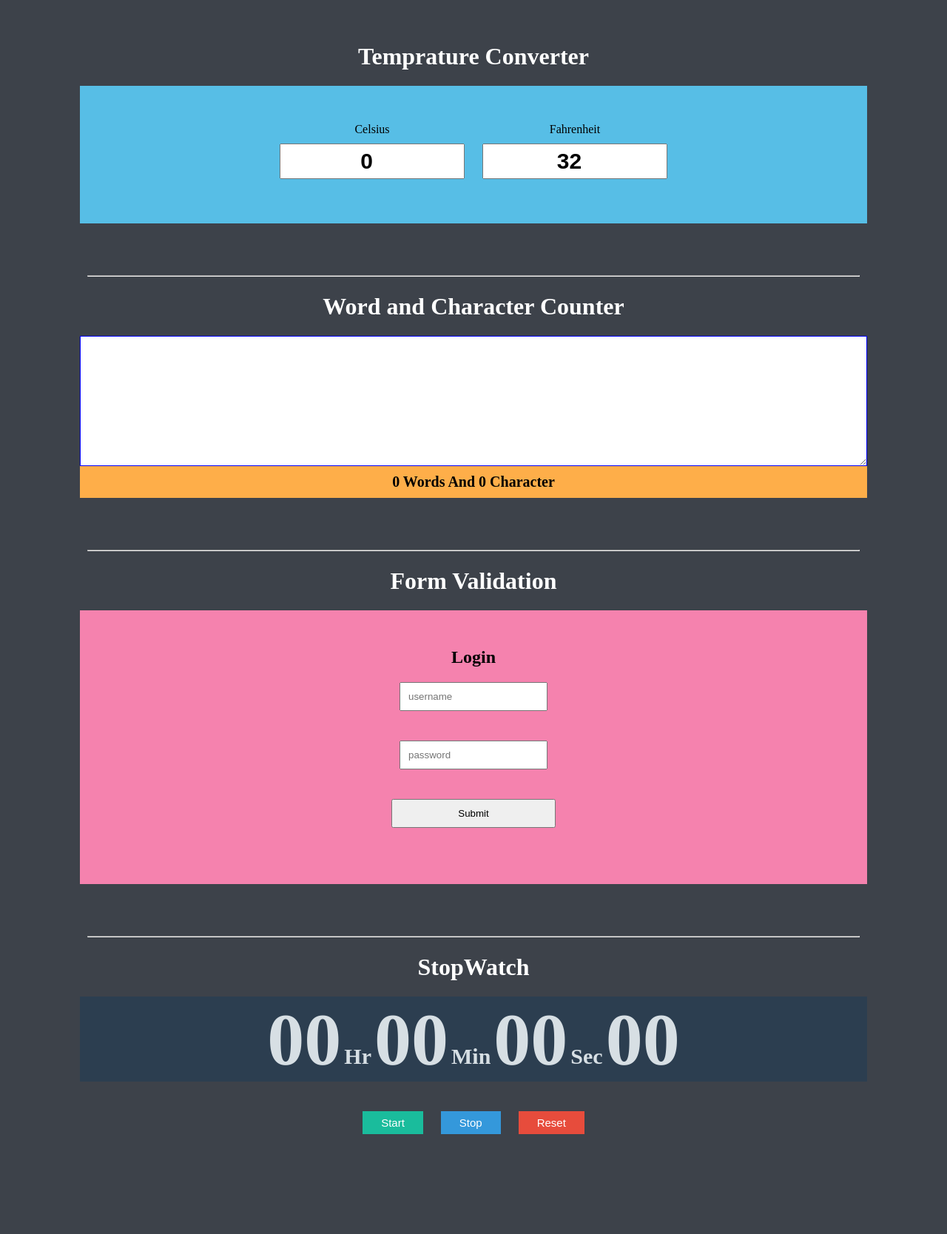
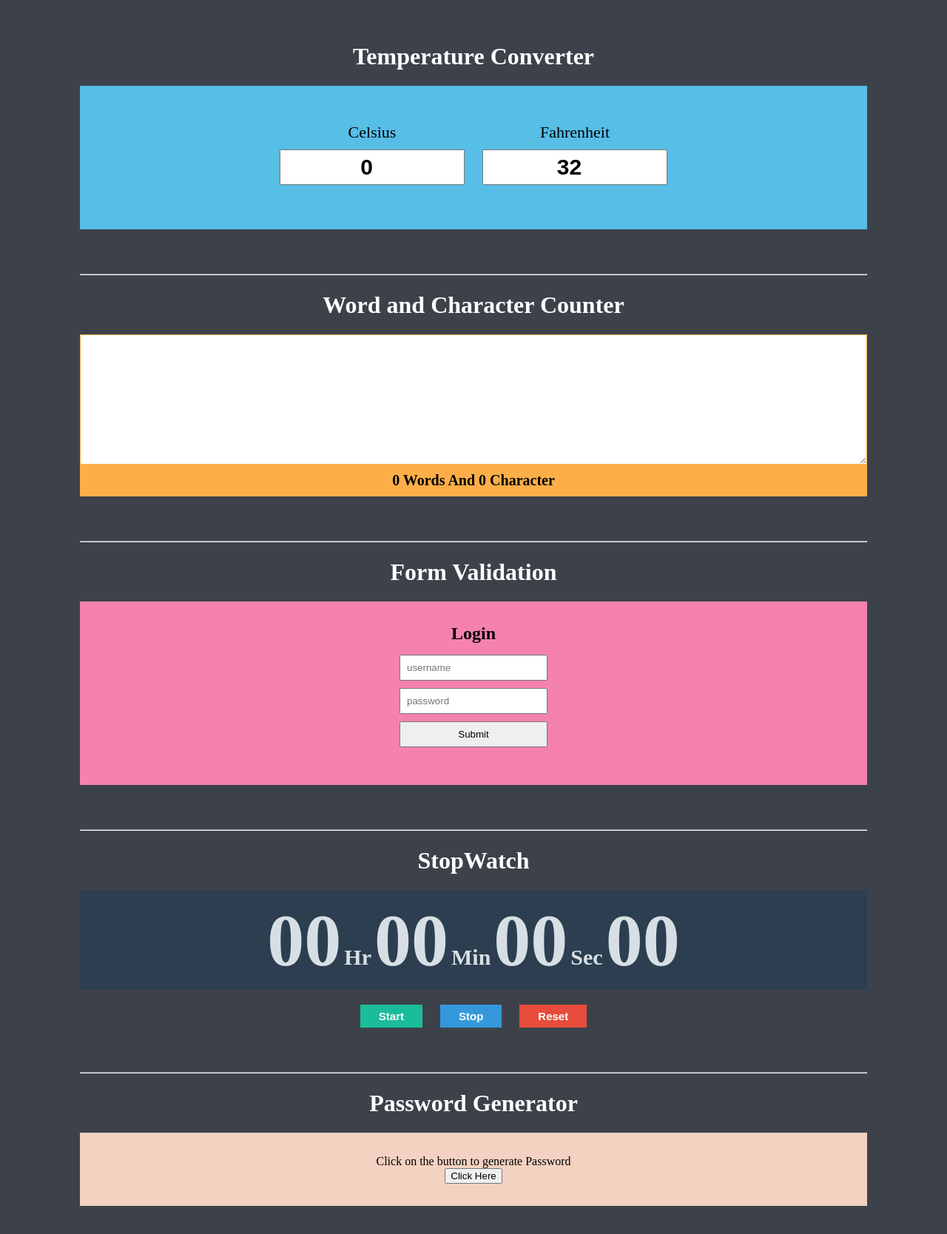
Before and after one commit to Tejash2911/JS, a plain HTML site: page tc.html in a window 1280 px wide. Shown: the whole page at 74% size. Before the commit the page ends 1631 px from the top, so only its background shows below. Drawn offline with Linux system fonts and the light colour scheme.

Commit message:
Add files via upload

```diff
--- a/tc.html
+++ b/tc.html
@@ -1,11 +1,16 @@
 <html>
 
 <head>
-    <title>Tejas Patel</title>
+  <title>SMALL PROGRAMS BY TEJASH PATEL</title>
   <style type="text/css">
+    ::selection {
+      background-color: black;
+      color: yellow;
+    }
+
     body {
       padding: 50px 100px;
-            background-color: #3D424A;
+      background-color: #3d424a;
     }
 
     h1 {
@@ -15,8 +20,17 @@
 
     #textbox {
       width: 100%;
-            border-color: blue;
+      border-color: #feae49;
       font-size: 15px;
+      resize: vertical;
+    }
+
+    textarea:focus {
+      outline: none;
+    }
+
+    input:focus {
+      outline: none;
     }
 
     p {
@@ -25,16 +39,16 @@
       font-weight: bold;
       padding: 10px;
       margin: 0px;
-            background-color: #FEAE49;
+      background-color: #feae49;
     }
 
     #container {
       text-align: center;
-            background-color: #57BEE6;
+      background-color: #57bee6;
       padding: 50px;
     }
 
-        .inputdiv {
+    .inputDiv {
       display: inline-block;
     }
 
@@ -47,13 +61,13 @@
       text-align: center;
     }
 
-        lable {
+    label {
       font-size: 22px;
     }
 
     #form-container {
-            background-color: #F582AE;
-            padding: 50px;
+      background-color: #f582ae;
+      padding: 30px;
       text-align: center;
     }
 
@@ -63,24 +77,23 @@
 
     input {
       width: 200px;
-            margin: 10px 0px;
-            padding: 10px;
-        }
-
-        input[type="submit"] {
-            width: 222px;
+      margin: 5px 0px;
+      padding: 8px;
     }
 
     .error {
       color: red;
+      font-size: 15px;
+      margin: 0;
+      padding: 0;
     }
 
     #userError {
-            background-color: #F582AE;
+      background-color: #f582ae;
     }
 
     #passError {
-            background-color: #F582AE;
+      background-color: #f582ae;
     }
 
     #watch-container {
@@ -89,6 +102,7 @@
       justify-content: center;
       align-items: center;
       color: #d7dfe4;
+      padding: 10px;
     }
 
     .digit {
@@ -103,16 +117,17 @@
 
     #btn-container {
       text-align: center;
-            margin: 40px;
+      margin: 20px 0px 0px 0px;
     }
 
     .btn {
       padding: 7px 25px;
       font-size: 15px;
+      font-weight: bold;
       margin: 0px 10px;
       cursor: pointer;
       color: white;
-            border: 0px;
+      border: none;
     }
 
     #start {
@@ -128,55 +143,54 @@
     }
 
     hr {
-            margin: 70px 10px 10px 10px;
+      margin: 60px 0px 10px 0px;
     }
 
     #pass-container {
       text-align: center;
       align-items: center;
-            background-color: #F3D2C1;
+      background-color: #f3d2c1;
+      padding: 30px;
     }
   </style>
-
 </head>
 
 <body>
-    <h1>Temprature Converter</h1>
+  <!-- TEMPERATURE CONVERTER======================================================================================================================================================= -->
+  <h1>Temperature Converter</h1>
   <div id="container">
-        <div class="inputdiv">
-            <label>Celsius</label><br>
-            <input type="number" value="0" id="cel" class="inp">
+    <div class="inputDiv">
+      <label>Celsius</label><br />
+      <input type="number" value="0" id="cel" class="inp" />
     </div>
-        <div class="inputdiv">
-            <label>Fahrenheit</label><br>
-            <input type="number" value="32" id="fah" class="inp">
+    <div class="inputDiv">
+      <label>Fahrenheit</label><br />
+      <input type="number" value="32" id="fah" class="inp" />
     </div>
   </div>
 
-    <hr>
+  <hr />
+  <!-- WORD AND CHARACTER COUNTER================================================================================================================================================== -->
   <h1>Word and Character Counter</h1>
   <textarea id="textbox" cols="30" rows="10"></textarea>
-    <p>
-        <span id="word">0</span> Words And
-        <span id="char">0</span> Character
-    </p>
+  <p><span id="word">0</span> Words And <span id="char">0</span> Character</p>
 
-
-    <hr>
+  <hr />
+  <!-- FORM VALIDATION============================================================================================================================================================= -->
   <h1>Form Validation</h1>
   <div id="form-container">
     <h2>Login</h2>
-        <form action="" onsubmit="return validateform()">
-            <input type="text" placeholder="username" id="username"><br>
+    <form action="" onsubmit="return validateForm()">
+      <input type="text" placeholder="username" id="username" /><br />
       <p id="userError" class="error"></p>
-            <input type="password" placeholder="password" id="password"><br>
+      <input type="password" placeholder="password" id="password" /><br />
       <p id="passError" class="error"></p>
-            <input type="submit">
+      <input type="submit" />
     </form>
   </div>
 
-
-    <hr>
+  <hr />
+  <!-- STOPWATCH=================================================================================================================================================================== -->
   <h1>StopWatch</h1>
   <div id="watch-container">
     <div id="time">
@@ -191,47 +205,46 @@
   </div>
 
   <div id="btn-container">
-        <button class="btn" id="start" onclick="start()">Start</button>
-        <button class="btn" id="stop" onclick="stop()">Stop</button>
-        <button class="btn" id="reset" onclick="reset()">Reset</button>
+    <button class="btn" id="start" onclick="start_fn()">Start</button>
+    <button class="btn" id="stop" onclick="stop_fn()">Stop</button>
+    <button class="btn" id="reset" onclick="reset_fn()">Reset</button>
   </div>
 
-    <!--
+
   <hr>
+  <!-- PASSWORD GENERATOR========================================================================================================================================================== -->
   <h1>Password Generator</h1>
   <div id="pass-container">
     <span>Click on the button to generate Password</span><br>
     <button onclick="gen()" class="btn1">Click Here</button>
-<span id="pgen"></span>
+    <span id="pGen"></span>
   </div>
--->
+
 
   <script type="text/javascript">
-
-        //TEMPRATURE CONVERTER
+    //TEMPERATURE CONVERTER============================================================================================================================================================
     var cel = document.getElementById("cel");
     var fah = document.getElementById("fah");
 
     cel.addEventListener("input", function () {
       let c = this.value;
-            let f = (c * 9 / 5) + 32;
+      let f = (c * 9) / 5 + 32;
       if (!Number.isInteger(f)) {
         f = f.toFixed(4);
-            };
+      }
       fah.value = f;
     });
 
     fah.addEventListener("input", function () {
       let f = this.value;
-            let c = (f - 32) * 5 / 9;
+      let c = ((f - 32) * 5) / 9;
       if (!Number.isInteger(c)) {
         c = c.toFixed(4);
-            };
+      }
       cel.value = c;
     });
 
-
-        //WORD AND CHARACTER COUNTER
+    //WORD AND CHARACTER COUNTER=======================================================================================================================================================
     let textbox = document.getElementById("textbox");
 
     textbox.addEventListener("input", function () {
@@ -247,18 +260,18 @@
       document.getElementById("word").innerHTML = cleanList.length;
     });
 
-
-        //FORM VALIDATION
+    //FORM VALIDATION==================================================================================================================================================================
     let username = document.getElementById("username");
     let password = document.getElementById("password");
     let flag = 1;
 
-        function validateform() {
+    function validateForm() {
       if (username.value == "") {
         document.getElementById("userError").innerHTML = "Username is Empty";
         flag = 0;
       } else if (username.value.length < 3) {
-                document.getElementById("userError").innerHTML = "Username Required Min 3 char";
+        document.getElementById("userError").innerHTML =
+          "Username Required Min 3 char";
         flag = 0;
       } else {
         document.getElementById("userError").innerHTML = "";
@@ -279,8 +292,7 @@
       }
     }
 
-
-        //STOPWATCH
+    //STOPWATCH========================================================================================================================================================================
     var hr = 0;
     var min = 0;
     var sec = 0;
@@ -288,14 +300,14 @@
 
     var timer = false;
 
-        function start() {
+    function start_fn() {
       timer = true;
       stopwatch();
     }
-        function stop() {
+    function stop_fn() {
       timer = false;
     }
-        function reset() {
+    function reset_fn() {
       timer = false;
       hr = 0;
       min = 0;
@@ -326,38 +338,37 @@
           sec = 0;
         }
 
-                var hrstring = hr;
-                var minstring = min;
-                var secstring = sec;
-                var countstring = count;
+        var hrString = hr;
+        var minString = min;
+        var secString = sec;
+        var countString = count;
 
         if (hr < 10) {
-                    hrstring = "0" + hrstring;
+          hrString = "0" + hrString;
         }
         if (min < 10) {
-                    minstring = "0" + minstring;
+          minString = "0" + minString;
         }
         if (sec < 10) {
-                    secstring = "0" + secstring;
+          secString = "0" + secString;
         }
         if (count < 10) {
-                    countstring = "0" + countstring;
+          countString = "0" + countString;
         }
-                document.getElementById("hr").innerHTML = hrstring;
-                document.getElementById("min").innerHTML = minstring;
-                document.getElementById("sec").innerHTML = secstring;
-                document.getElementById("count").innerHTML = countstring;
+        document.getElementById("hr").innerHTML = hrString;
+        document.getElementById("min").innerHTML = minString;
+        document.getElementById("sec").innerHTML = secString;
+        document.getElementById("count").innerHTML = countString;
         setTimeout("stopwatch()", 10);
       }
     }
 
-//PASSWORD GENERATOR
-        /*
-        var pasgen = document.getElementById("pgen");
-        function gen(){
-        pasgen.innerHTML = Math.random().toString(36).slice(2) + Math.random().toString(36).toUpperCase().slice(2);
+    //PASSWORD GENERATOR===============================================================================================================================================================
+
+    var pasGen = document.getElementById("pGen");
+    function gen() {
+      pasGen.innerHTML = Math.random().toString(36).slice(2) + Math.random().toString(36).toUpperCase().slice(2);
     }
-        */
 
   </script>
 </body>
```
Lines whose indentation alone changed are shown as unchanged.
